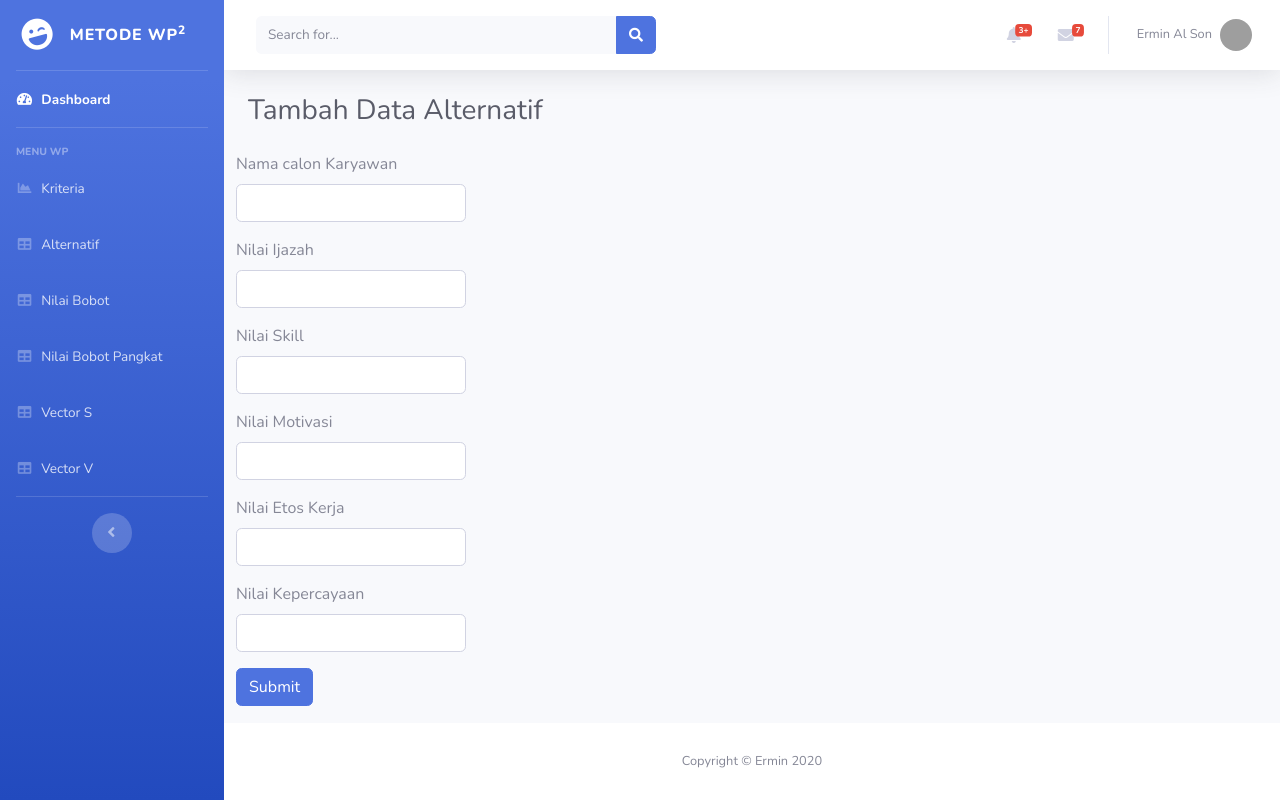
After one commit to banyucenter/spkwp, a CodeIgniter app: page /metodewp/home/tambah_alternatif in a window 1280 px wide. The commit adds this page. Run offline with CodeIgniter, Linux system fonts and the light colour scheme; tables that the repository leaves empty or names only in its code hold one stand-in row (values such as "Sample post"); grey boxes are pictures that could not be loaded.

Commit message:
tembah data alternatif

```diff
--- a/application/controllers/Home.php
+++ b/application/controllers/Home.php
@@ -6,7 +6,7 @@ class Home extends CI_Controller {
 	function __construct(){
 		parent::__construct();
 		$this->load->model('ModelData');
-                $this->load->helper('url');
+        $this->load->helper('url');
 	}
 
 	public function index()
@@ -27,6 +27,37 @@ class Home extends CI_Controller {
 		$this->load->view('component/topbar');
 		$this->load->view('public/alternatif',$data);
 		$this->load->view('component/footer');
+	}
+
+	public function tambah_alternatif()
+	{
+		$data['data'] = $this->ModelData->tampil_data_alternatif()->result();
+		$this->load->view('component/header');
+		$this->load->view('component/sidebar');
+		$this->load->view('component/topbar');
+		$this->load->view('public/tambah_alternatif',$data);
+		$this->load->view('component/footer');
+	}
+
+	function aksi_tambah(){
+		$nama = $this->input->post('nama');
+		$ijazah = $this->input->post('ijazah');
+		$skill = $this->input->post('skill');
+		$motivasi = $this->input->post('motivasi');
+		$etoskerja = $this->input->post('etoskerja');
+		$dipercaya = $this->input->post('dipercaya');
+
+		$data = array(
+			'nama' => $nama,
+			'ijazah' => $ijazah,
+			'skill' => $skill,
+			'motivasi' => $motivasi,
+			'etoskerja' => $etoskerja,
+			'dipercaya' => $dipercaya,
+
+			);
+		$this->ModelData->input_data($data,'alternatif');
+		redirect('home/vectorv');
 	}
 
 	public function bobot()
--- a/application/models/ModelData.php
+++ b/application/models/ModelData.php
@@ -24,5 +24,9 @@ class ModelData extends CI_Model{
 
     function tampil_data_vectorv(){
 		return $this->db->get('v_vectorv');
-	}
+    }
+
+    function input_data($data,$table){
+		$this->db->insert($table,$data);
+	  }
 }
--- a/application/views/public/alternatif.php
+++ b/application/views/public/alternatif.php
@@ -13,7 +13,8 @@
 
           <!-- Content Row -->
           <div class="row">
-
+            <a class="btn btn-primary" href="<?php echo base_url().'home/tambah_alternatif';?>">Tambah Data</a>
+<hr>
           <table class="table table-striped">
             <thead>
                 <tr>
--- /dev/null
+++ b/application/views/public/tambah_alternatif.php
@@ -0,0 +1,51 @@
+
+
+
+
+
+        <!-- Begin Page Content -->
+        <div class="container-fluid">
+
+          <!-- Page Heading -->
+          <div class="d-sm-flex align-items-center justify-content-between mb-4">
+            <h1 class="h3 mb-0 text-gray-800">Tambah Data Alternatif</h1>
+          </div>
+
+          <!-- Content Row -->
+          <div class="row">
+
+          <form action="<?php echo base_url(). 'home/aksi_tambah'; ?>" method="post">
+          <div class="form-group">
+            <label for="exampleInputEmail1">Nama calon Karyawan</label>
+            <input type="text" name="nama" class="form-control" id="exampleInputEmail1" aria-describedby="emailHelp" placeholder="">
+          </div>
+          <div class="form-group">
+            <label for="exampleInputEmail1">Nilai Ijazah</label>
+            <input type="number" name="ijazah" class="form-control" id="exampleInputEmail1" aria-describedby="emailHelp" placeholder="">
+          </div>
+          <div class="form-group">
+            <label for="exampleInputEmail1">Nilai Skill</label>
+            <input type="number" name="skill" class="form-control" id="exampleInputEmail1" aria-describedby="emailHelp" placeholder="">
+          </div>
+          <div class="form-group">
+            <label for="exampleInputEmail1">Nilai Motivasi</label>
+            <input type="number" name="motivasi" class="form-control" id="exampleInputEmail1" aria-describedby="emailHelp" placeholder="">
+          </div>
+          <div class="form-group">
+            <label for="exampleInputEmail1">Nilai Etos Kerja</label>
+            <input type="number" name="etoskerja" class="form-control" id="exampleInputEmail1" aria-describedby="emailHelp" placeholder="">
+          </div>
+          <div class="form-group">
+            <label for="exampleInputEmail1">Nilai Kepercayaan</label>
+            <input type="number" name="dipercaya" class="form-control" id="exampleInputEmail1" aria-describedby="emailHelp" placeholder="">
+          </div>
+
+          <button type="submit" class="btn btn-primary">Submit</button>
+        </form>
+          </div>
+
+        </div>
+        <!-- /.container-fluid -->
+
+      </div>
+      <!-- End of Main Content -->
```
